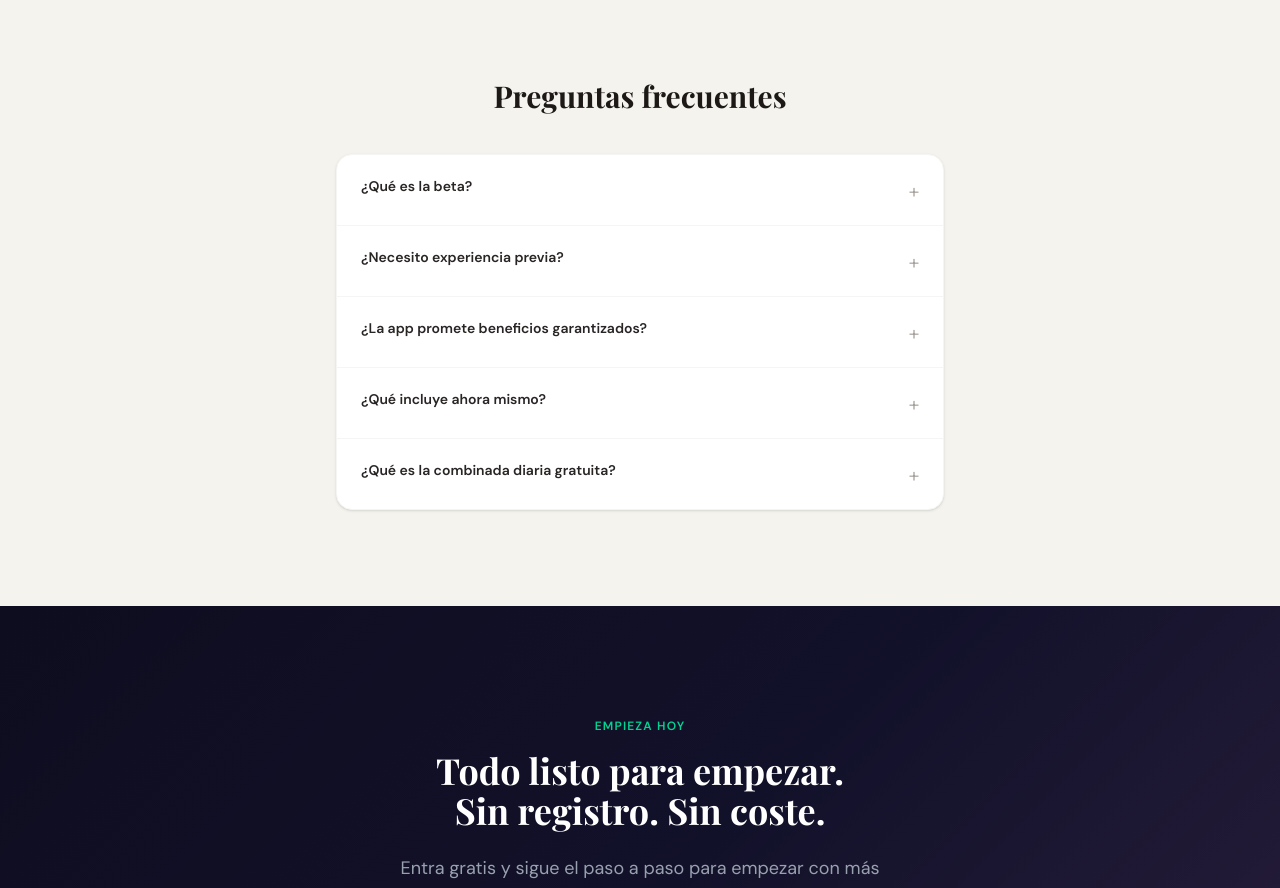
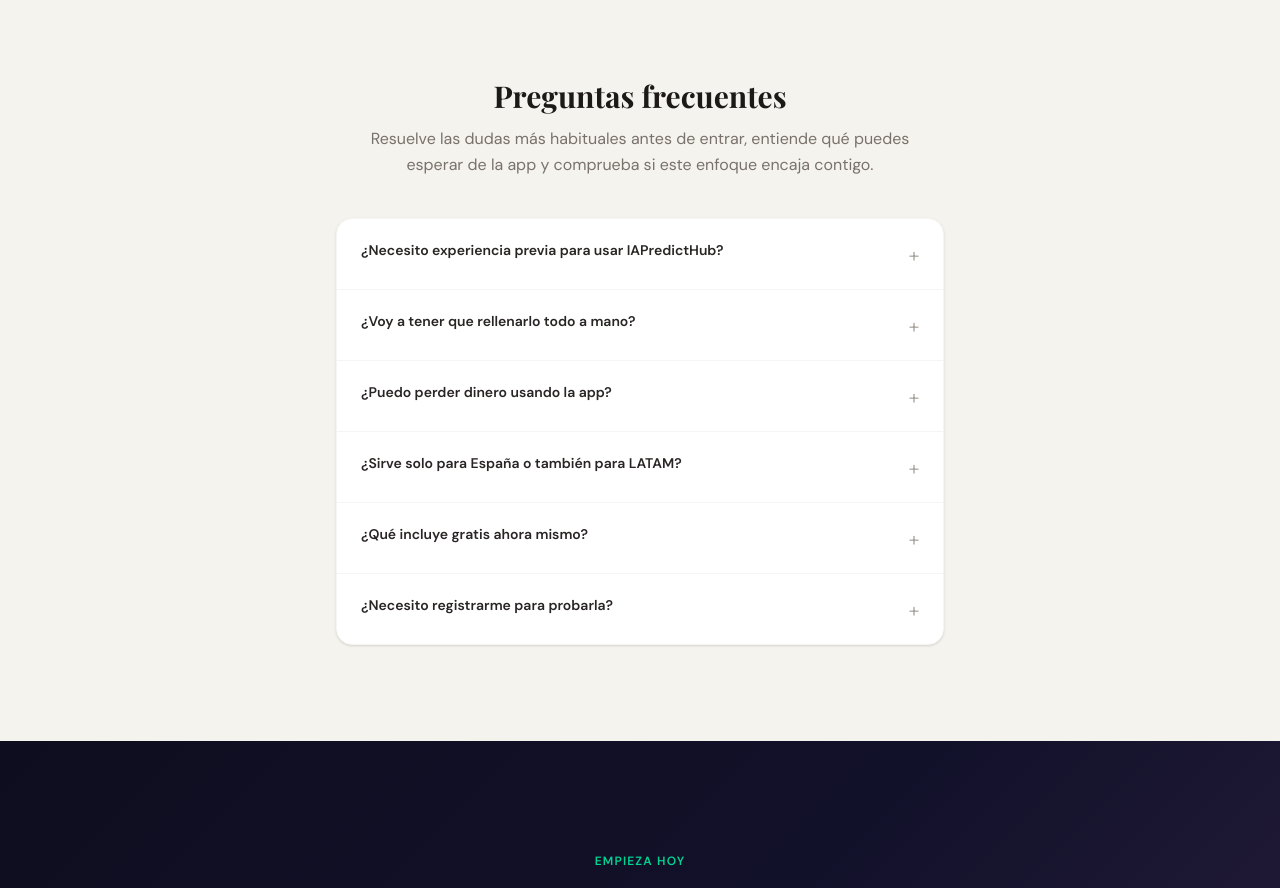
Before and after one commit to eloylt13/matched-betting-app, a Next.js app: page / in a window 1280 px wide. Shown: the part 5180-6068 px from the top of the page. Built offline with nearby package versions, Linux system fonts and the light colour scheme; no server answers; a web font is replaced by a local one.

Commit message:
feat: faqs de landing orientadas a conversion y objeciones reales

```diff
--- a/app/page.tsx
+++ b/app/page.tsx
@@ -136,29 +136,34 @@ const GUIAS_DESTACADAS = [
 
 const FAQS = [
   {
-    pregunta: '¿Qué es la beta?',
+    pregunta: '¿Necesito experiencia previa para usar IAPredictHub?',
     respuesta:
-      'Es la versión inicial gratuita de IAPredictHub. Puedes usar las herramientas y guías sin coste ni registro mientras seguimos mejorando el producto.',
+      'No. Está pensada para ayudarte a empezar con más orden y menos lío, aunque todavía no domines el proceso. La idea es que tengas una ruta más clara desde el principio.',
   },
   {
-    pregunta: '¿Necesito experiencia previa?',
+    pregunta: '¿Voy a tener que rellenarlo todo a mano?',
     respuesta:
-      'No. La app está pensada para quien empieza y necesita una ruta más clara para entender el proceso sin ir a ciegas.',
+      'No del todo. La app te guía por el flujo y la calculadora ya ayuda a reducir pasos manuales. Aun así, seguirás revisando datos y tomando decisiones, pero con menos trabajo repetitivo y menos errores evitables.',
   },
   {
-    pregunta: '¿La app promete beneficios garantizados?',
+    pregunta: '¿Puedo perder dinero usando la app?',
     respuesta:
-      'No. La propuesta de valor está en ayudarte a ejecutar con más método, más orden y menos errores en España y LATAM.',
+      'Sí, ese riesgo existe. La app no elimina el riesgo por completo: su función es ayudarte a ejecutar con más método, más orden y menos errores evitables. Conviene usarla con criterio y siempre dentro de un uso responsable.',
   },
   {
-    pregunta: '¿Qué incluye ahora mismo?',
+    pregunta: '¿Sirve solo para España o también para LATAM?',
     respuesta:
-      'Incluye onboarding, dashboard, calculadora, casas con fases, seguimiento de bonos, historial, guías integradas y pronósticos con combinada diaria gratuita.',
+      'Está pensada principalmente para España, que sigue siendo el foco principal del proyecto. Aun así, varias partes también son utilizables en LATAM, sobre todo la parte de aprendizaje, calculadora y organización del flujo.',
   },
   {
-    pregunta: '¿Qué es la combinada diaria gratuita?',
+    pregunta: '¿Qué incluye gratis ahora mismo?',
     respuesta:
-      'Cada día publicamos una selección de picks generada automáticamente para usarla como apuesta cualificante o simplemente seguirla. Incluye una explicación de cómo se construye la selección. Accede desde la sección Pronósticos en el menú superior.',
+      'Ahora mismo puedes usar gratis el onboarding, el dashboard, la calculadora, las casas, el checklist, el seguimiento y las guías. La idea es que puedas entrar y entender el flujo completo sin pagar en esta fase.',
+  },
+  {
+    pregunta: '¿Necesito registrarme para probarla?',
+    respuesta:
+      'No. En esta fase puedes entrar y usar la app sin registro. Así puedes ver si el enfoque encaja contigo antes de complicarte con pasos extra.',
   },
 ]
 
@@ -169,34 +174,34 @@ export default function LandingPage() {
     mainEntity: [
       {
         '@type': 'Question',
-        name: '¿Qué es la beta?',
+        name: '¿Necesito experiencia previa para usar IAPredictHub?',
         acceptedAnswer: {
           '@type': 'Answer',
-          text: 'Es la versión inicial gratuita de IAPredictHub. Puedes usar las herramientas y guías sin coste ni registro mientras seguimos mejorando el producto.',
+          text: 'No. Está pensada para ayudarte a empezar con más orden y menos lío, aunque todavía no domines el proceso. La idea es que tengas una ruta más clara desde el principio.',
         },
       },
       {
         '@type': 'Question',
-        name: '¿Necesito experiencia previa?',
+        name: '¿Puedo perder dinero usando la app?',
         acceptedAnswer: {
           '@type': 'Answer',
-          text: 'No. La app está pensada para quien empieza y necesita una ruta más clara para entender el proceso sin ir a ciegas.',
+          text: 'Sí, ese riesgo existe. La app no elimina el riesgo por completo: su función es ayudarte a ejecutar con más método, más orden y menos errores evitables. Conviene usarla con criterio y siempre dentro de un uso responsable.',
         },
       },
       {
         '@type': 'Question',
-        name: '¿La app promete beneficios garantizados?',
+        name: '¿Sirve solo para España o también para LATAM?',
         acceptedAnswer: {
           '@type': 'Answer',
-          text: 'No. La propuesta de valor está en ayudarte a ejecutar con más método, más orden y menos errores en España y LATAM.',
+          text: 'Está pensada principalmente para España, que sigue siendo el foco principal del proyecto. Aun así, varias partes también son utilizables en LATAM, sobre todo la parte de aprendizaje, calculadora y organización del flujo.',
         },
       },
       {
         '@type': 'Question',
-        name: '¿Qué incluye ahora mismo?',
+        name: '¿Qué incluye gratis ahora mismo?',
         acceptedAnswer: {
           '@type': 'Answer',
-          text: 'Incluye onboarding, dashboard, calculadora, casas con fases, seguimiento de bonos, historial y guías integradas.',
+          text: 'Ahora mismo puedes usar gratis el onboarding, el dashboard, la calculadora, las casas, el checklist, el seguimiento y las guías. La idea es que puedas entrar y entender el flujo completo sin pagar en esta fase.',
         },
       },
     ],
@@ -510,6 +515,9 @@ export default function LandingPage() {
         <div className="max-w-2xl mx-auto px-4 sm:px-6 lg:px-8 py-16 sm:py-24">
           <div className="text-center mb-10">
             <h2 className="font-playfair text-2xl sm:text-3xl font-bold text-stone-900">Preguntas frecuentes</h2>
+            <p className="text-stone-500 mt-3 max-w-xl mx-auto text-sm sm:text-base leading-relaxed">
+              Resuelve las dudas más habituales antes de entrar, entiende qué puedes esperar de la app y comprueba si este enfoque encaja contigo.
+            </p>
           </div>
           <div className="bg-white rounded-2xl border border-stone-100 overflow-hidden divide-y divide-stone-100 shadow-sm">
             {FAQS.map((faq) => (
```
